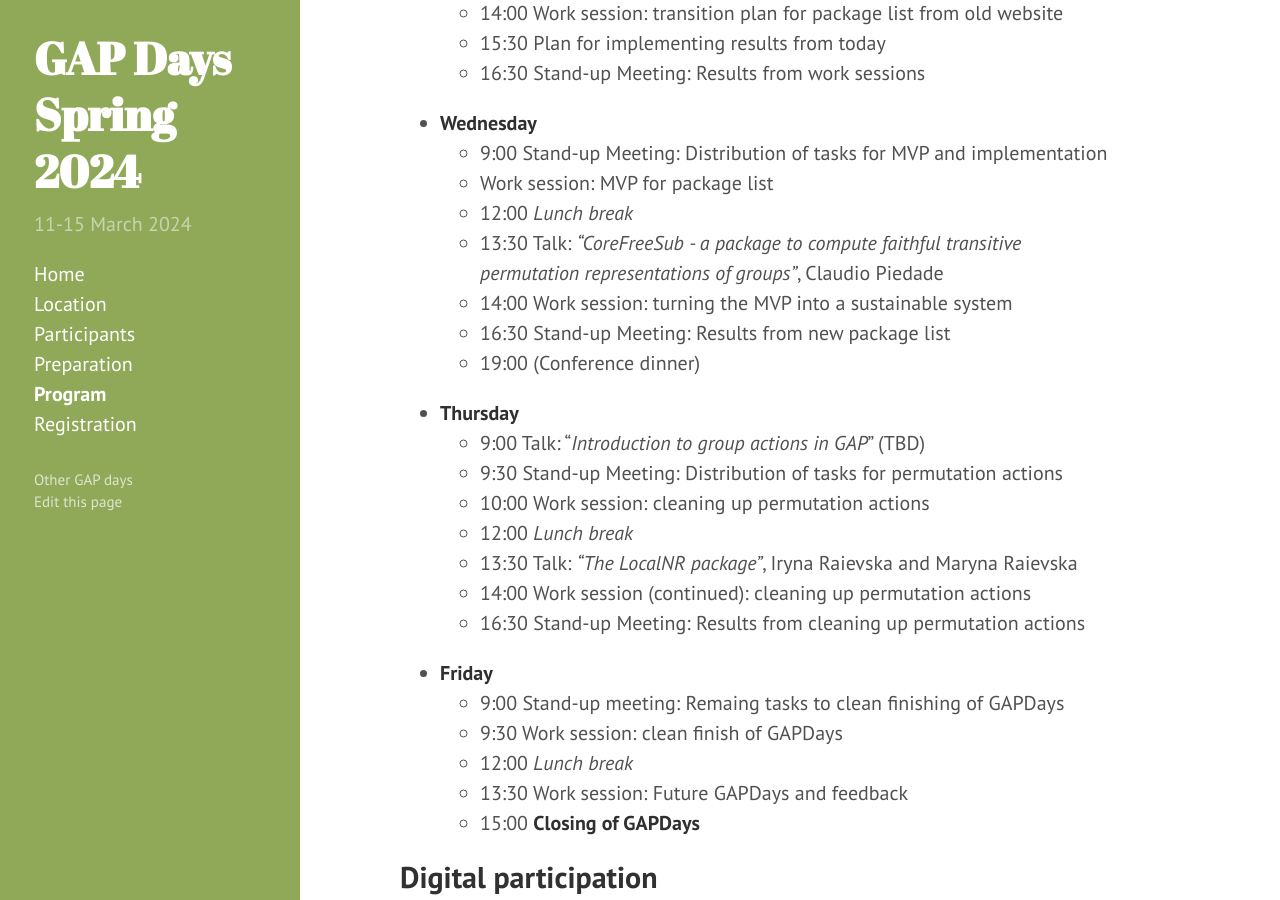
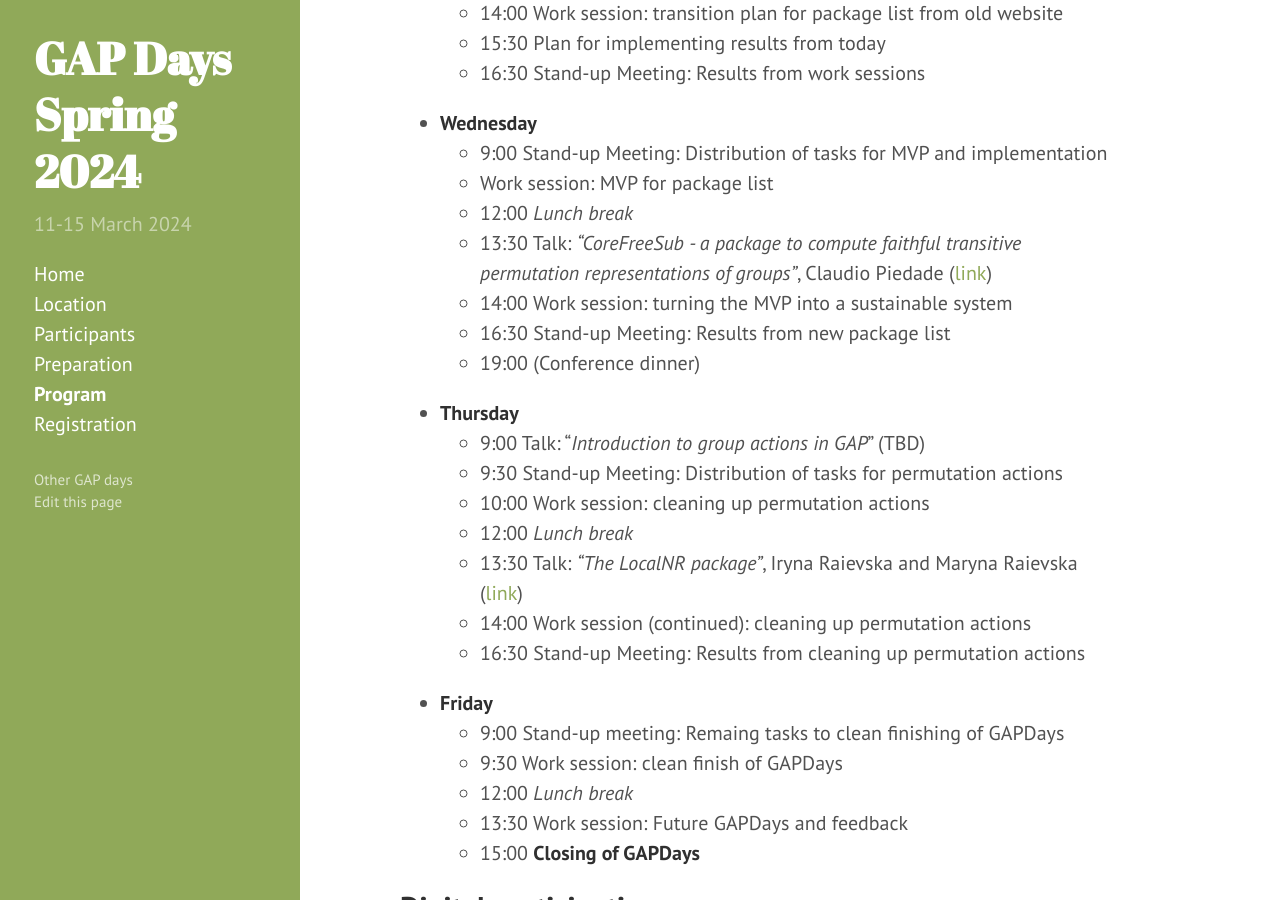
Before and after one commit to gapdays/gapdays2024-spring, a Jekyll site: the page built from program.md, in a window 1280 px wide and 900 px high, scrolled down 1130 px. Built offline with Jekyll 4.4.1, drawn with Linux system fonts in a browser that asks for light colours; some of the changed text lies outside the part shown.

Commit message:
Add some links

```diff
--- a/program.md
+++ b/program.md
@@ -22,7 +22,7 @@ This schedule is the first draft. Additional information will be added soon.
   - 10:10 Introduction of everyone and final planning of schedule
   - 11:00 Setup session
   - 12:00 *Lunch break*
-  - 13:30 Talk: *"The GAPic package"*, Lukas Schnelle
+  - 13:30 Talk: *"The GAPic package"*, Lukas Schnelle ([link](https://github.com/GAP-ART-RWTH/GAPic))
   - 14:00 Work session: How to work with and contribute to GAP (also possible git crash course)
       - Maybe already working on some good first issues
   - 15:30 Plan for starting with new package list, especially setting of goals
@@ -44,7 +44,7 @@ This schedule is the first draft. Additional information will be added soon.
   - 9:00 Stand-up Meeting: Distribution of tasks for MVP and implementation
   - Work session: MVP for package list
   - 12:00 *Lunch break*
-  - 13:30 Talk: *"CoreFreeSub - a package to compute faithful transitive permutation representations of groups"*, Claudio Piedade
+  - 13:30 Talk: *"CoreFreeSub - a package to compute faithful transitive permutation representations of groups"*, Claudio Piedade ([link](https://github.com/CAPiedade/corefreesub))
   - 14:00 Work session: turning the MVP into a sustainable system
   - 16:30 Stand-up Meeting: Results from new package list
   - 19:00 (Conference dinner)
@@ -54,7 +54,7 @@ This schedule is the first draft. Additional information will be added soon.
   - 9:30 Stand-up Meeting: Distribution of tasks for permutation actions
   - 10:00 Work session: cleaning up permutation actions
   - 12:00 *Lunch break*
-  - 13:30 Talk: *"The LocalNR package"*, Iryna Raievska and Maryna Raievska
+  - 13:30 Talk: *"The LocalNR package"*, Iryna Raievska and Maryna Raievska ([link](https://github.com/gap-packages/LocalNR))
   - 14:00 Work session (continued): cleaning up permutation actions
   - 16:30 Stand-up Meeting: Results from cleaning up permutation actions
 
```
